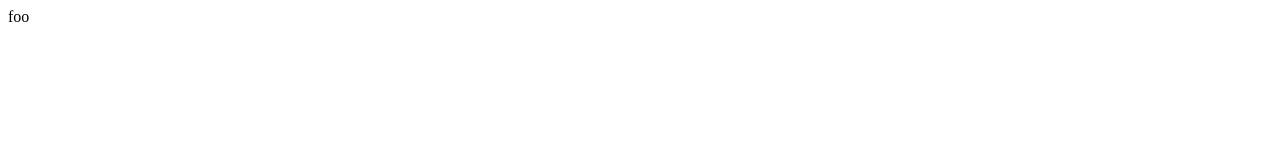
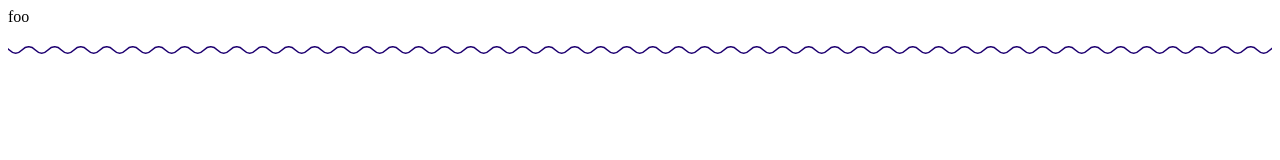
Before and after one commit to nichoth/things, a website: page src/index.html in a window 1280 px wide. Drawn offline with nearby package versions, Linux system fonts and the light colour scheme; files that its build step writes are made by us from their sources.

Commit message:
the line works

```diff
--- a/package.json
+++ b/package.json
@@ -4,11 +4,14 @@
   "main": "index.js",
   "dependencies": {},
   "devDependencies": {
+    "budo": "^11.6.4",
+    "concurrently": "^5.3.0",
     "ecstatic": "^4.1.4",
     "node-sass": "^5.0.0"
   },
   "scripts": {
-    "build": "cp -r src/* public && npm run build-css",
+    "start": "npm run build && concurrently --kill-others \"npm run watch-css\" \"budo --dir public/ --live\"",
+    "build": "cp -r src/index.html public && mkdir -p public/img && cp src/img/* public/img && npm run build-css",
     "build-css": "node-sass src/style.scss public/style.css",
     "watch-css": "node-sass -w src/style.scss -o public",
     "test": "echo \"Error: no test specified\" && exit 1"
--- a/src/style.scss
+++ b/src/style.scss
@@ -6,5 +6,6 @@
         content: " ";
         width: 100%;
         height: 28px;
+        display: block;
     }
 }
```
Also changed, not shown: 1 other file.
